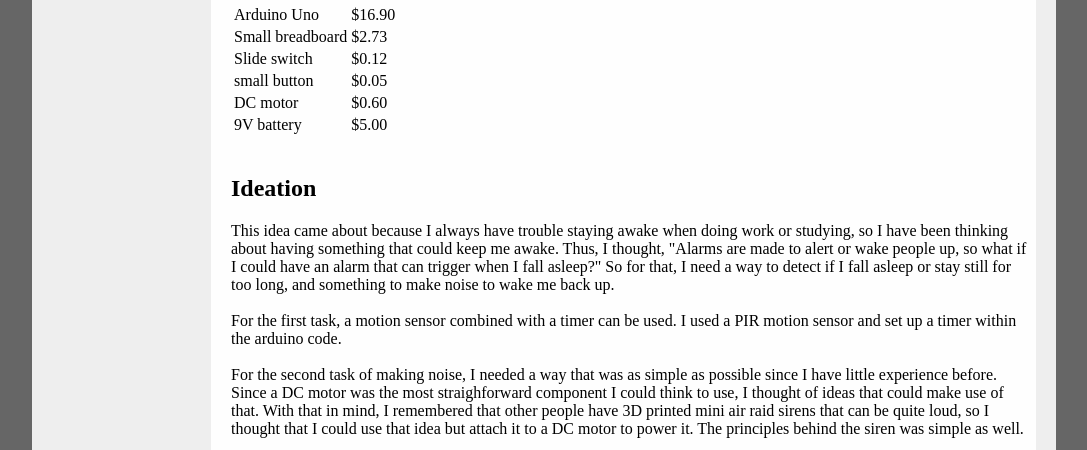
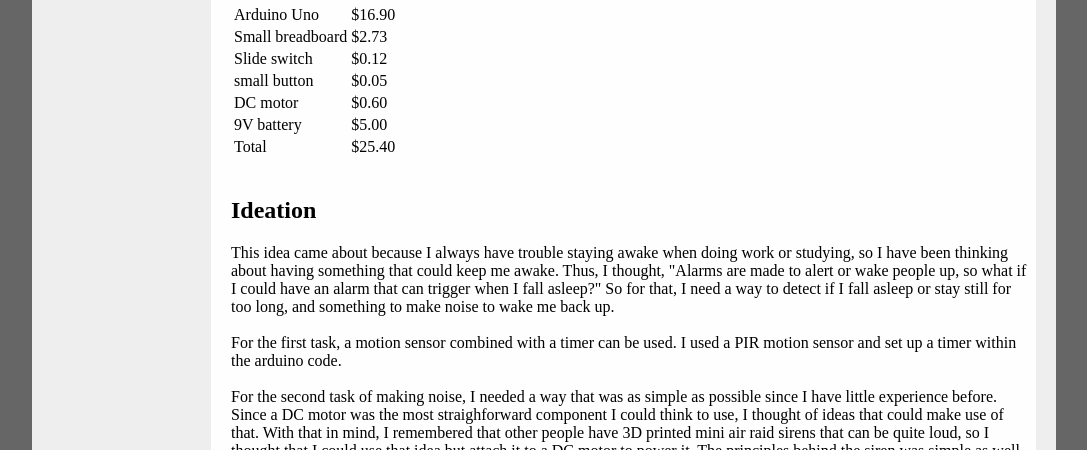
Before and after one commit to Darryloch/EP1000, a plain HTML site: page projectlist/wakeUpInator.html in a window 1280 px wide. Shown: the part 1198-1648 px from the top of the page, without its empty margins (96-1183 px from the left). Drawn offline with Linux system fonts and the light colour scheme.

Commit message:
Update wakeUpInator.html

```diff
--- a/projectlist/wakeUpInator.html
+++ b/projectlist/wakeUpInator.html
@@ -46,6 +46,10 @@
                     <tr>
                         <td>9V battery</td>
                         <td>$5.00</td>
+                    </tr>
+                    <tr>
+                        <td>Total</td>
+                        <td>$25.40</td>
                     </tr>
                 </table>
                 <br>
```
